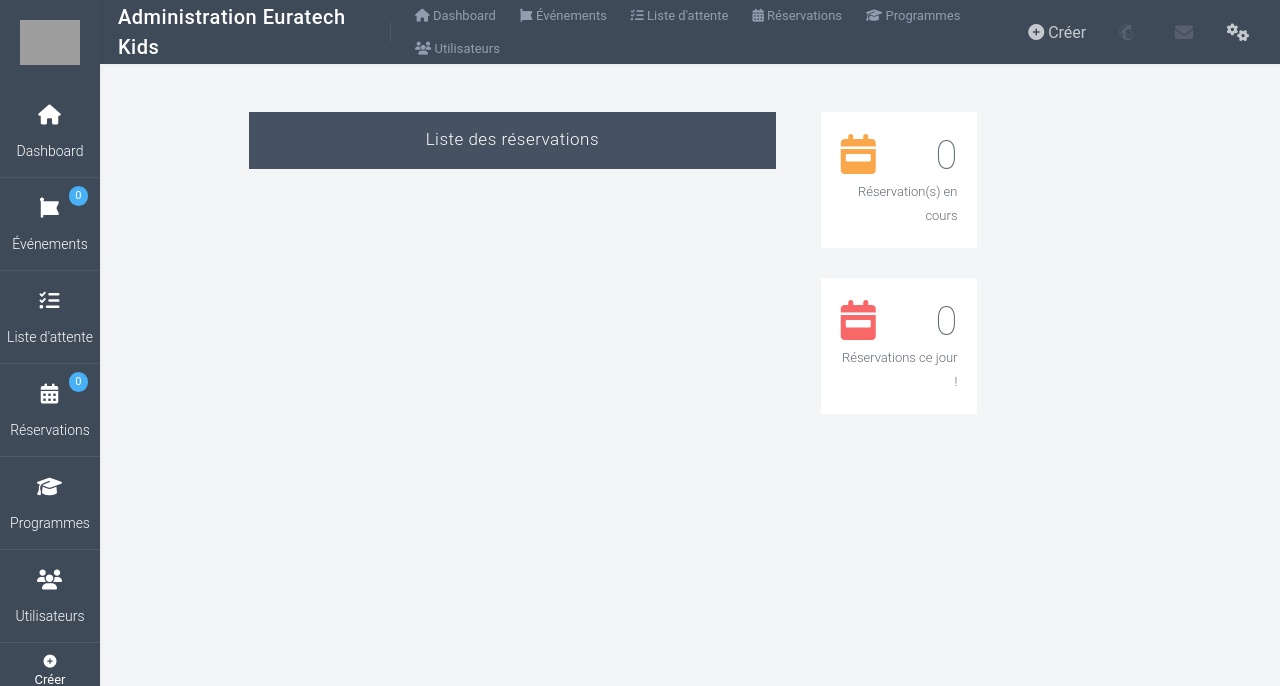
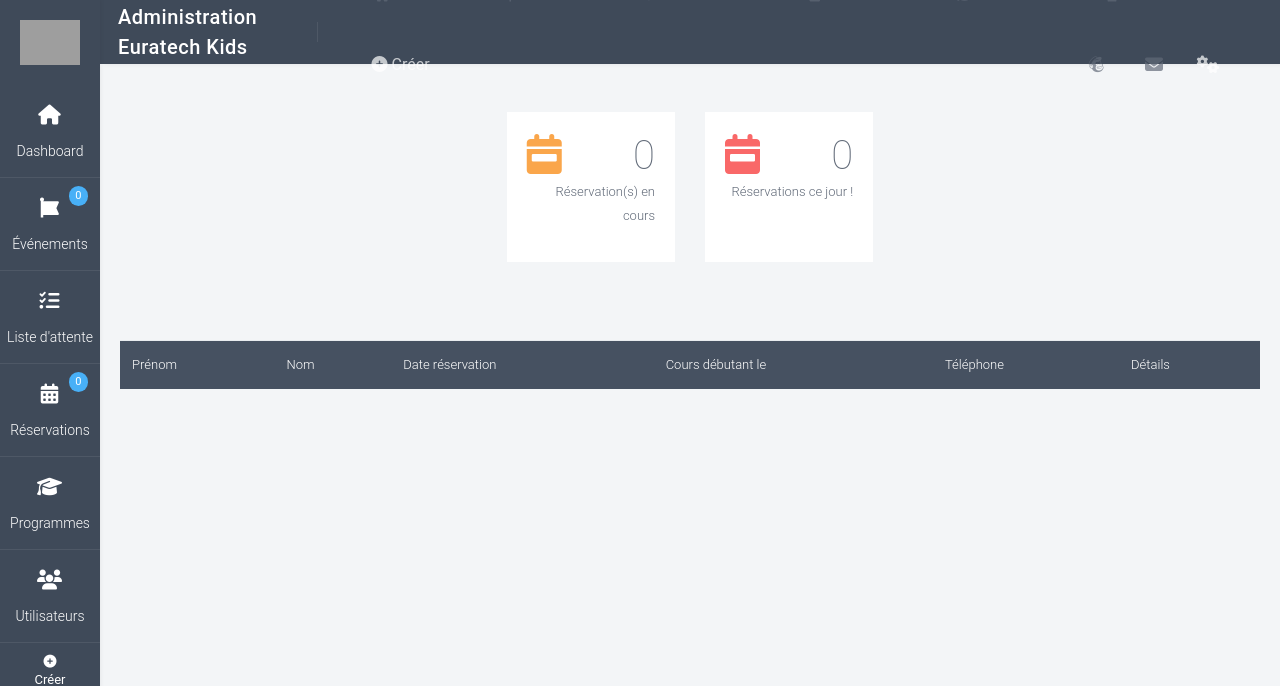
Before and after one commit to JulienGrade/ETK-Project-V2, a Symfony app: template templates/admin/booking/index.html.twig in a window 1280 px wide. Shown: the top 686 px of the page. Run offline with Twig, Linux system fonts and the light colour scheme; the template is opened without the code that fills it, so the values that code supplies are empty; some libraries are stand-ins or nearby versions; grey boxes are pictures that could not be loaded.

Commit message:
Update /admin add style and add functions

```diff
--- a/src/Controller/AdminAccountController.php
+++ b/src/Controller/AdminAccountController.php
@@ -124,7 +124,7 @@
         $users = $repository->findAll();
 
         return $this->render('admin/account/adminList.html.twig', [
-            'users' => $users,
+            'users'         => $users,
             'stats'         => $stats,
             'activeStats'   => $activeStats,
             'nowStats'      => $nowStats,
--- a/src/Controller/ProgramsController.php
+++ b/src/Controller/ProgramsController.php
@@ -25,7 +25,7 @@
     }
 
     /**
-     * @Route("/program/{id}", name="programs_show", methods={"GET"})
+     * @Route("/programme/{id}", name="programs_show", methods={"GET"})
      * @param Programs $program
      * @return Response
      */
--- a/src/Form/ProgramsType.php
+++ b/src/Form/ProgramsType.php
@@ -17,8 +17,6 @@
         $builder
             ->add('title', TextType::class,
                 $this->getConfiguration('Titre du programme', 'titre'))
-            ->add('slug', TextType::class,
-                $this->getConfiguration('URL', 'slug'))
             ->add('image',FileType::class, [
                 'mapped' => false
                 ])
--- a/src/Service/PaginationService.php
+++ b/src/Service/PaginationService.php
@@ -33,7 +33,7 @@
      *
      * @var int
      */
-    private $limit = 10;
+    private $limit = 15;
 
     /**
      * La page sur laquelle on se trouve actuellement
--- a/src/Service/StatsService.php
+++ b/src/Service/StatsService.php
@@ -25,7 +25,7 @@
     }
 
     public function getPrograms(){
-        return $this->manager->createQuery('SELECT p.title, p.secondTitle,p.description, p.slug, p.image
+        return $this->manager->createQuery('SELECT p.title, p.secondTitle,p.description, p.slug, p.image, p.id, p.limitedAge
         FROM App\Entity\Programs p
         ORDER BY p.title DESC
         ')->getResult();
--- a/templates/admin/booking/index.html.twig
+++ b/templates/admin/booking/index.html.twig
@@ -3,22 +3,11 @@
 {% block title %}Administration des reservations{% endblock %}
 
 {% block body %}
+<div class="container">
     <div class="row mt-5 justify-content-center">
-        <div class="col-md-8 col-lg-6">
-            <div class="card text-center ml-5">
-                <h4 class="card-title bg-dark">Liste des réservations</h4>
-                {% for booking in bookings %}
-                    <div class="media-list media-list-hover">
-                        <div class="media media-single">
-                            <a href="{{ path('admin_bookings_show', {'id': booking.id}) }}"><span>{{booking.firstName}} {{ booking.lastName }} réservé le : {{ booking.createdAt |date('d/m/Y') }} débute le {{ booking.startDate |date('d/m/Y') }}</span></a>
-                        </div>
-                    </div>
-                {% endfor %}
-            </div>
-        </div>
-        <div class="col-md-4 col-lg-4">
+        <div class="row">
             <div class="col-md-6 col-xl-6">
-                <div class="card card-body">
+                <div class="card card-body h-150px">
                     <div class="flexbox">
                         <span class="text-warning fs-40"><i class="fas fa-calendar-week"></i></span>
                         <span class="fs-40 fw-100">{{ activeStats.activeBookings | length}}</span>
@@ -27,7 +16,7 @@
                 </div>
             </div>
             <div class="col-md-6 col-xl-6">
-                <div class="card card-body">
+                <div class="card card-body h-150px">
                     <div class="flexbox">
                         <span class="text-danger fs-40"><i class="fas fa-calendar-week"></i></span>
                         <span class="fs-40 fw-100">{{ nowStats.nowBookings | length }}</span>
@@ -36,5 +25,33 @@
                 </div>
             </div>
         </div>
+        <table class="table mt-5">
+            <thead class="bg-dark">
+            <tr>
+                <td>Prénom</td>
+                <td>Nom</td>
+                <td>Date réservation</td>
+                <td>Cours débutant le</td>
+                <td>Téléphone</td>
+                <td>Détails</td>
+            </tr>
+            </thead>
+            {% for booking in bookings %}
+                <tr>
+                    <td>{{booking.firstName}}</td>
+                    <td>{{ booking.lastName }}</td>
+                    <td>{{ booking.createdAt |date('d/m/Y') }}</td>
+                    <td>{{ booking.startDate |date('d/m/Y') }}</td>
+                    <td>{{ booking.phone }}</td>
+                    <td>
+                        <a class="btn btn-primary" href="{{ path('admin_bookings_show', {'id': booking.id}) }}">Détails <i class="fas fa-info-circle"></i></a>
+                    </td>
+                </tr>
+            {% endfor %}
+        </table>
+
     </div>
+    {{ pagination.display() }}
+    {{ dump() }}
+</div>
 {% endblock %}
--- a/templates/admin/partials/topbar.html.twig
+++ b/templates/admin/partials/topbar.html.twig
@@ -4,8 +4,8 @@
 
         <div class="topbar-divider d-none d-md-block"></div>
 
-        <div class="header-action d-none">
-            <div class="dropdown d-none d-md-block">
+        <div class="header-action">
+            <div class="dropdown d-none d-md-block d-xl-none">
                 <span class="topbar-btn" data-toggle="dropdown"><i class="fas fa-th"></i></span>
                 <div class="dropdown-menu dropdown-grid">
                     <a class="dropdown-item" href="{{ path('admin_dashboard') }}">
@@ -46,8 +46,7 @@
                     </a>
                 </div>
             </div>
-        </div>
-            <nav class="nav">
+            <nav class="nav d-none d-lg-block">
                 <a class="nav-link{% if current_menu is defined and current_menu == 'dashboard' %}active{% endif %}" href="{{ path('admin_dashboard') }}"><i class="fas fa-home"></i> Dashboard</a>
                 <a class="nav-link{% if current_menu is defined and current_menu == 'event' %}active{% endif %}" href="{{ path('admin_events_index') }}"><i class="fab fa-font-awesome-flag"></i> Événements</a>
                 <a class="nav-link{% if current_menu is defined and current_menu == 'waitlist' %}active{% endif %}" href="{{ path('admin_waitlist_index') }}"><i class="fas fa-tasks"></i> Liste d'attente</a>
@@ -62,9 +61,6 @@
                     <a class="dropdown-item nav-link {% if current_menu is defined and current_menu == 'createevent' %}active{% endif %}" href="{{ path('admin_events_create') }}"><i class="fas fa-plus-circle"></i> Créer un événement</a>
                 </div>
             </div>
-        </div>
-    </div>
-
             <div class="topbar-right">
                 <ul class="topbar-btns">
                     <li class="dropdown">
@@ -76,9 +72,6 @@
                             <a class="dropdown-item" href="{{ path('admin_account_logout') }}"><i class="fas fa-sign-out-alt"></i> Se déconnecter</a>
                         </div>
                     </li>
-
-
-
                     <!-- Messages -->
                     <li class="menu-item">
                         <a class="menu-link" href="#">
@@ -91,5 +84,6 @@
                         </a>
                     </li>
                 </ul>
-
             </div>
+        </div>
+    </div>
--- a/templates/admin/waitlist/index.html.twig
+++ b/templates/admin/waitlist/index.html.twig
@@ -51,9 +51,7 @@
                     </div>
                 </div>
             </div>
+            {{ pagination.display() }}
         </div>
-
-
     </div>
-
 {% endblock %}
```
Also changed, not shown: src/Controller/AdminBookingController.php (+9 -2 lines), src/Controller/AdminProgramsController.php (+37 -2 lines), src/Controller/AdminWaitListController.php (+9 -2 lines), src/Entity/Programs.php (+18 -0 lines), templates/admin/programs/index.html.twig (+30 -13 lines), templates/admin/programs/show.html.twig (added, +39 -0 lines). Lines whose indentation alone changed are shown as unchanged.
